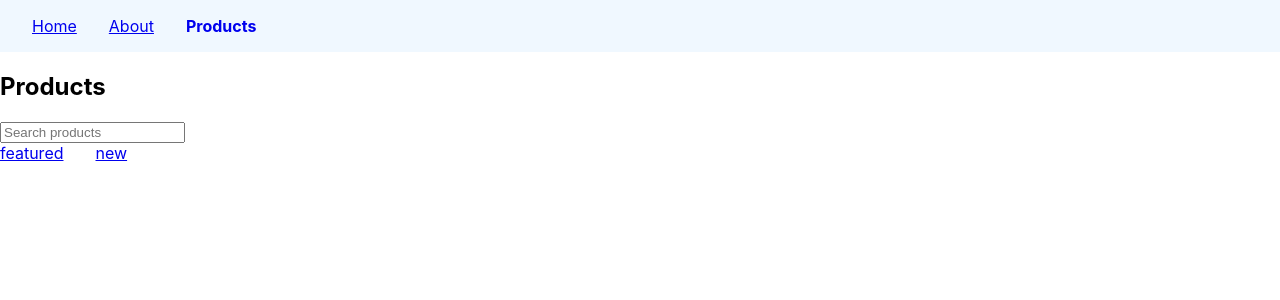
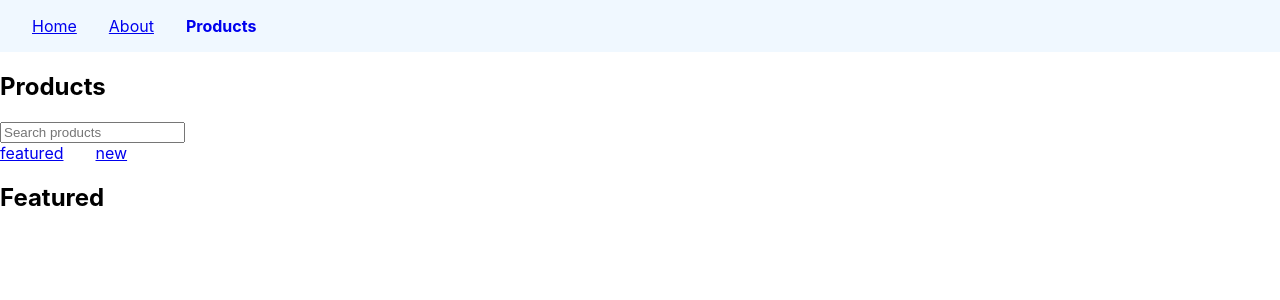
Before and after one commit to Vlad-doc/code_evolution-react_router, a React (Create React App) app: page /products in a window 1280 px wide. Shown: the top 300 px of the page. Built offline with nearby package versions, Linux system fonts and the light colour scheme.

Commit message:
Index Route

```diff
--- a/src/App.js
+++ b/src/App.js
@@ -1,9 +1,9 @@
 import { Routes, Route } from "react-router-dom"
 import About from "./components/about"
-import Featured from "./components/featured"
+import FeaturedProducts from "./components/featuredProducts"
 import Home from "./components/home"
 import Navbar from "./components/navbar"
-import New from "./components/new"
+import NewProducts from "./components/newProducts"
 import NoMatch from "./components/noMatch"
 import OrderSummary from "./components/orderSummary"
 import Products from "./components/products"
@@ -18,8 +18,9 @@ function App() {
         <Route path="order-summary" element={<OrderSummary />} />
         <Route path="*" element={<NoMatch />} />
         <Route path="/products" element={<Products />}>
-          <Route path="featured" element={<Featured />} />
-          <Route path="new" element={<New />} />
+          <Route index element={<FeaturedProducts />} />
+          <Route path="featured" element={<FeaturedProducts />} />
+          <Route path="new" element={<NewProducts />} />
         </Route>
       </Routes>
     </>
--- a/src/components/featured.js
+++ /dev/null
@@ -1,7 +0,0 @@
-import React from "react"
-
-const Featured = () => {
-  return <h2>Featured</h2>
-}
-
-export default Featured
--- /dev/null
+++ b/src/components/featuredProducts.js
@@ -0,0 +1,7 @@
+import React from "react"
+
+const FeaturedProducts = () => {
+  return <h2>Featured</h2>
+}
+
+export default FeaturedProducts
--- a/src/components/new.js
+++ /dev/null
@@ -1,7 +0,0 @@
-import React from "react"
-
-const New = () => {
-  return <h2>New</h2>
-}
-
-export default New
--- /dev/null
+++ b/src/components/newProducts.js
@@ -0,0 +1,7 @@
+import React from "react"
+
+const NewProducts = () => {
+  return <h2>New</h2>
+}
+
+export default NewProducts
```
